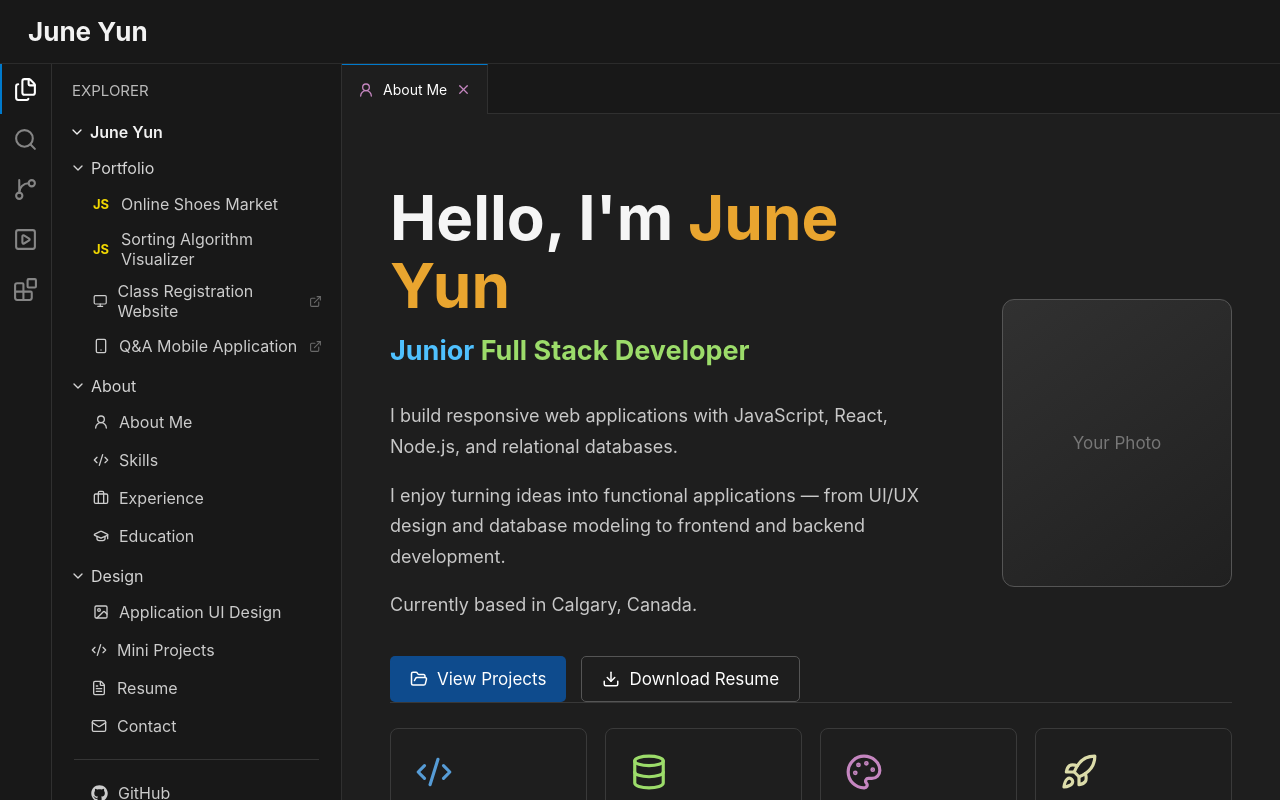
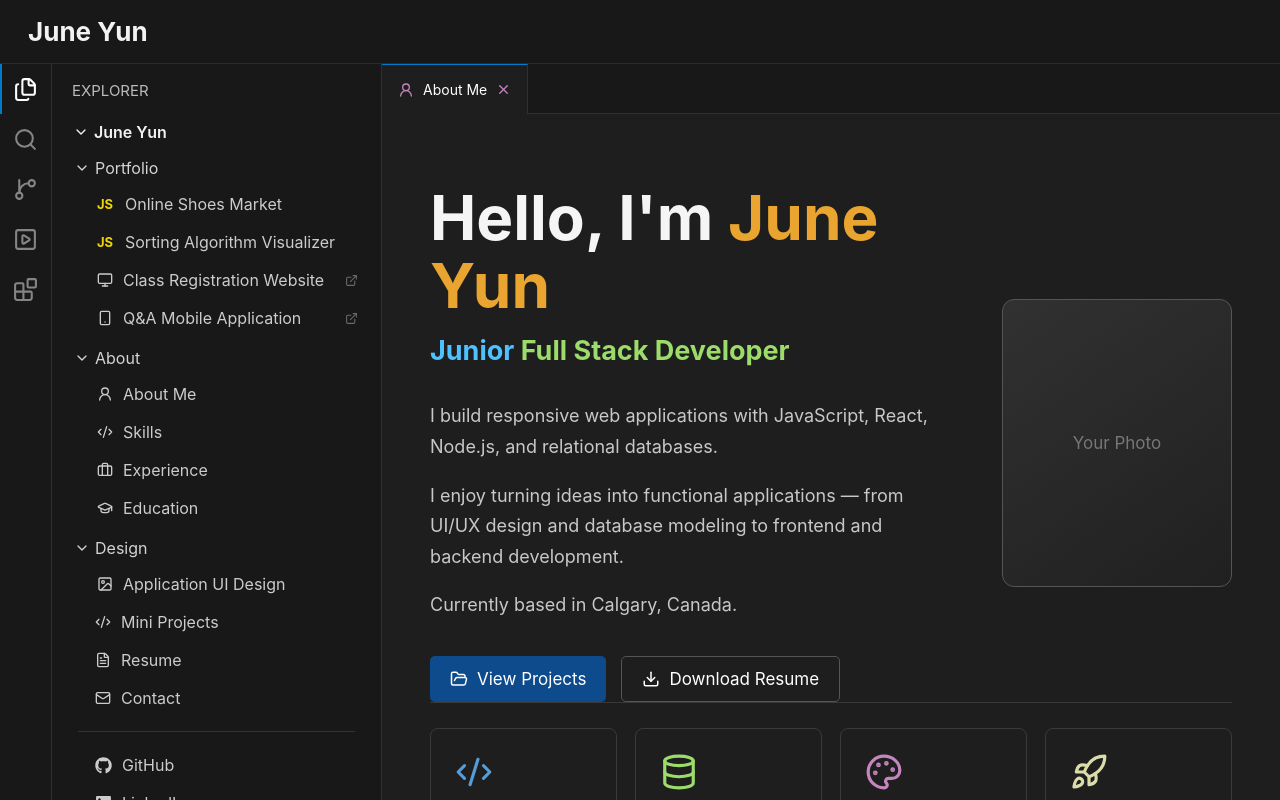
Before and after one commit to JuneYunDev/JunePortfoiloWebsite, a React (Vite) app: page / in a window 1280 px wide. Shown: the top 800 px of the page. Built offline with nearby package versions, Linux system fonts and the light colour scheme.

Commit message:
Fix on Explorer tab design

```diff
--- a/src/styles/layout.css
+++ b/src/styles/layout.css
@@ -35,7 +35,7 @@
 
   grid-template-columns:
     52px
-    290px
+    330px
     minmax(0, 1fr);
 }
 
@@ -114,7 +114,7 @@
 }
 
 .explorer__workspace {
-  padding: 0 10px;
+  padding: 0 14px;
 }
 
 .explorer__root {
```
